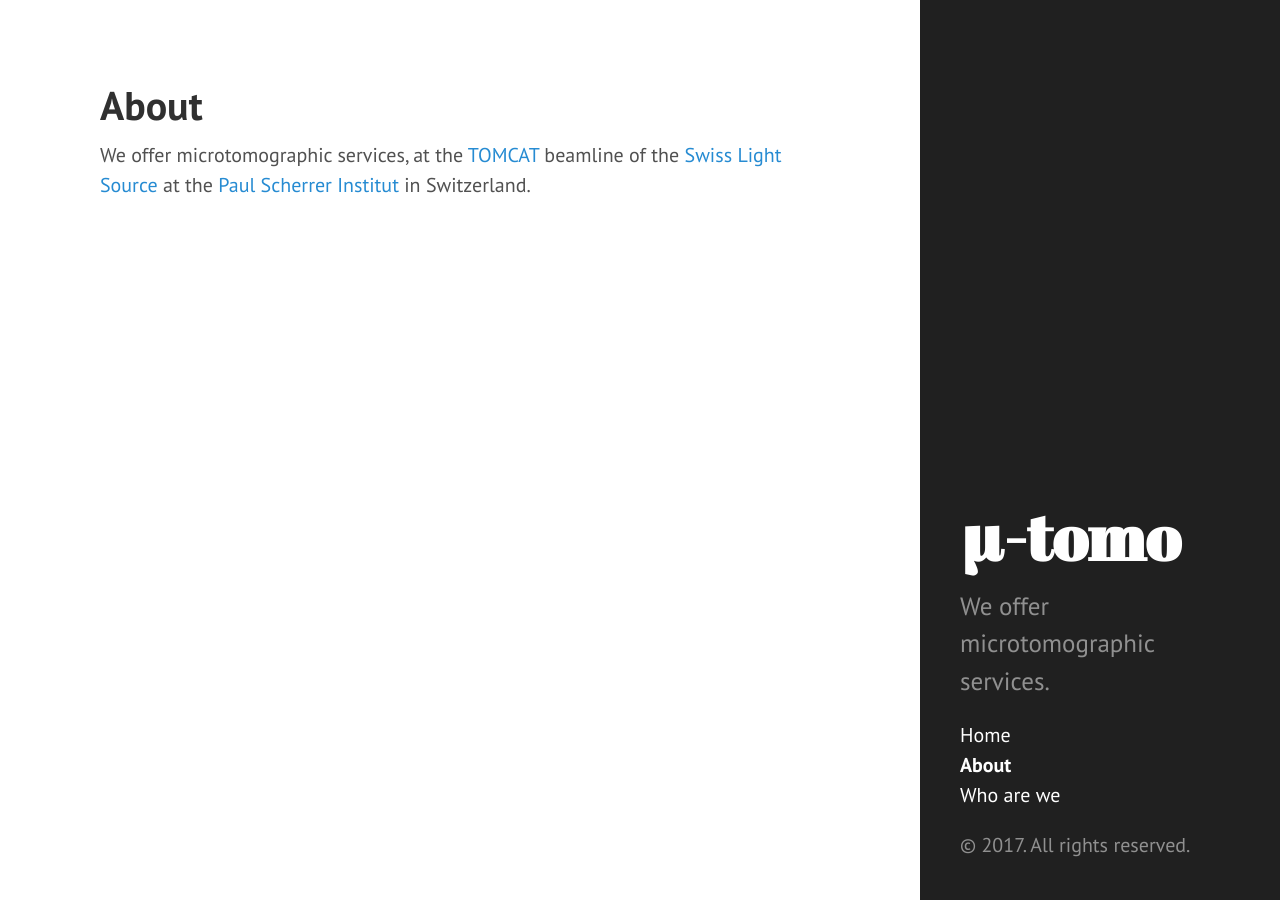
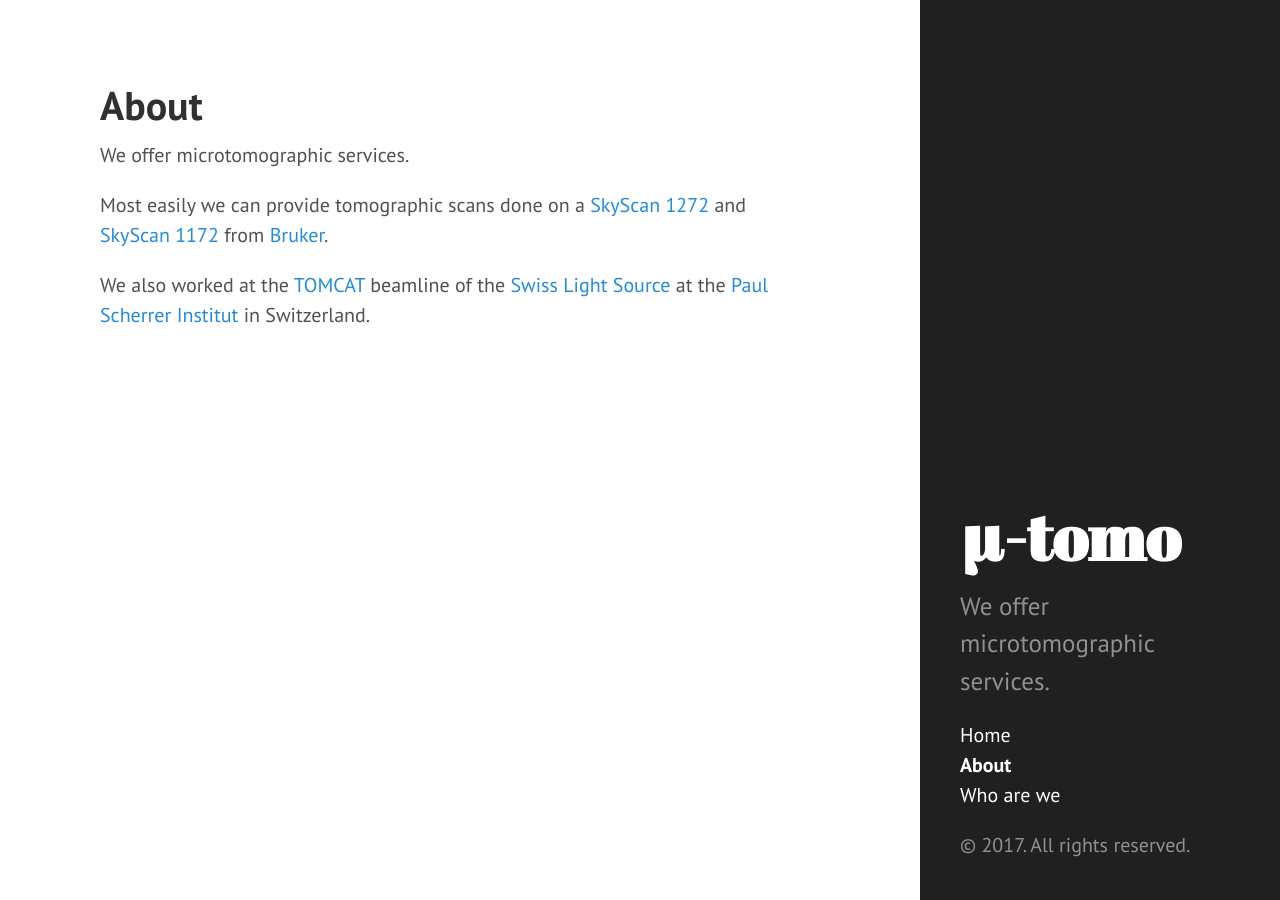
Before and after one commit to TomoGraphics/tomographics.github.io, a Jekyll site: the page built from about.md, in a window 1280 px wide. Built offline with Jekyll 4.4.1, drawn with Linux system fonts in a browser that asks for light colours.

Commit message:
Update 'about'

```diff
--- a/about.md
+++ b/about.md
@@ -4,8 +4,15 @@ title: About
 permalink: /about/
 ---
 
-We offer microtomographic services, at the [TOMCAT] beamline of the [Swiss Light Source][SLS] at the [Paul Scherrer Institut][PSI] in Switzerland.
+We offer microtomographic services.
 
+Most easily we can provide tomographic scans done on a [SkyScan 1272][1272] and [SkyScan 1172][1172] from [Bruker].
+
+We also worked at the [TOMCAT] beamline of the [Swiss Light Source][SLS] at the [Paul Scherrer Institut][PSI] in Switzerland.
+
+[1272]: http://bruker-microct.com/products/1272.htm
+[1172]: http://bruker-microct.com/products/1172.htm
+[Bruker]: http://bruker-microct.com/home.htm
 [TOMCAT]: http://psi.ch/sls/tomcat
 [SLS]: http://psi.ch/sls
 [PSI]: http://psi.ch/
```
